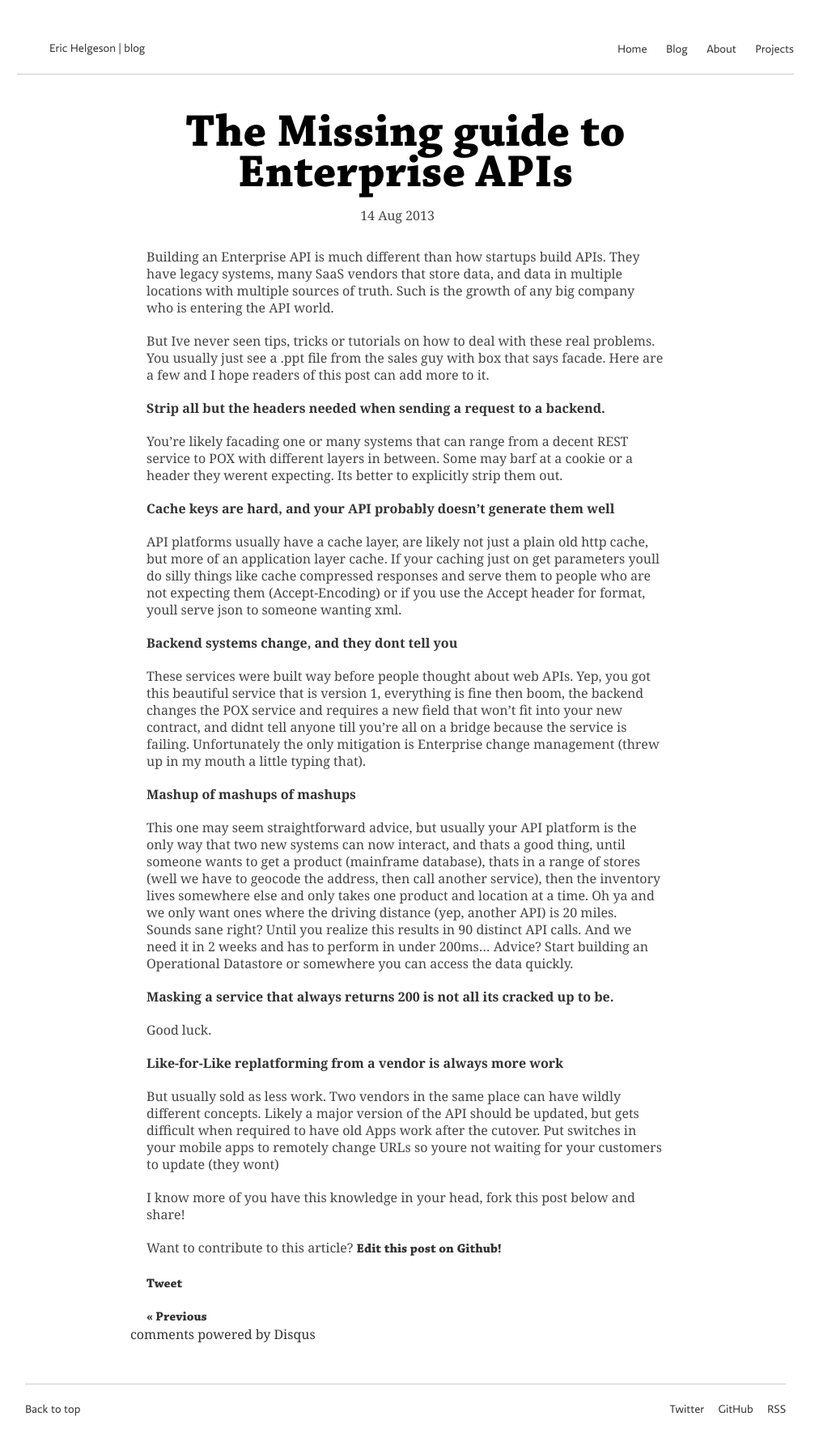
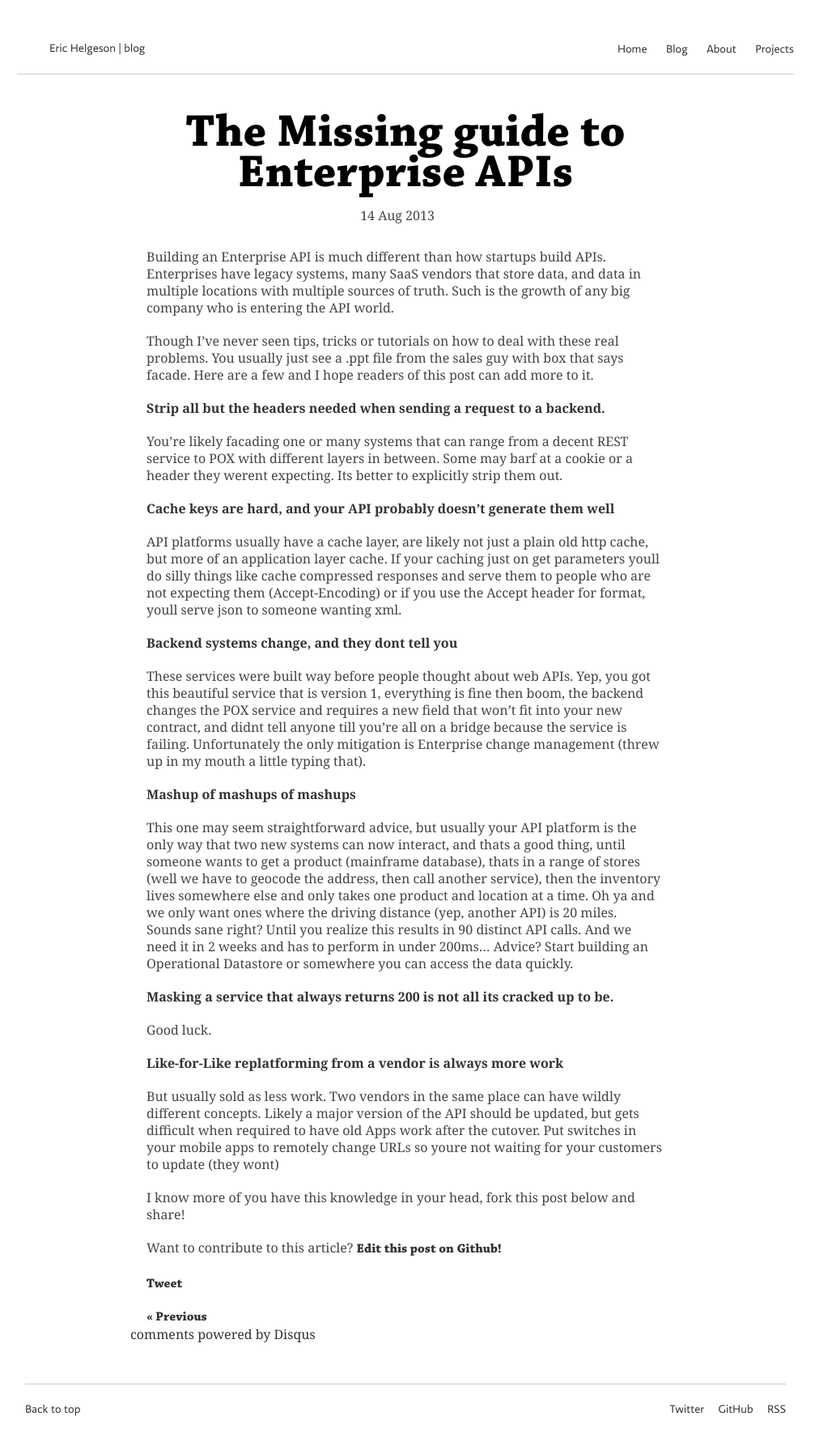
Before and after one commit to erichelgeson/erichelgeson.github.com, a Jekyll site: the page built from _posts/2013-08-14-the-missing-guide-to-enterprise-apis.markdown, in a window 1280 px wide. Shown: the whole page at 81% size, without its empty margins (139-1151 px from the left). Built offline with Jekyll 4.4.1, drawn with Linux system fonts in a browser that asks for light colours; Markdown is read by kramdown in place of the engine named in the settings; comment, search, counter and statistics services are not loaded.

Commit message:
Clarification and typo

```diff
--- a/_posts/2013-08-14-the-missing-guide-to-enterprise-apis.markdown
+++ b/_posts/2013-08-14-the-missing-guide-to-enterprise-apis.markdown
@@ -5,9 +5,9 @@ excerpt: Tips, tricks, and gotchas from building "Enterprise" APIs
 category: blog
 ---
 
-Building an Enterprise API is much different than how startups build APIs. They have legacy systems, many SaaS vendors that store data, and data in multiple locations with multiple sources of truth. Such is the growth of any big company who is entering the API world.
+Building an Enterprise API is much different than how startups build APIs. Enterprises have legacy systems, many SaaS vendors that store data, and data in multiple locations with multiple sources of truth. Such is the growth of any big company who is entering the API world.
 
-But Ive never seen tips, tricks or tutorials on how to deal with these real problems. You usually just see a .ppt file from the sales guy with box that says facade. Here are a few and I hope readers of this post can add more to it.
+Though I've never seen tips, tricks or tutorials on how to deal with these real problems. You usually just see a .ppt file from the sales guy with box that says facade. Here are a few and I hope readers of this post can add more to it.
 
 **Strip all but the headers needed when sending a request to a backend.**
 
```
